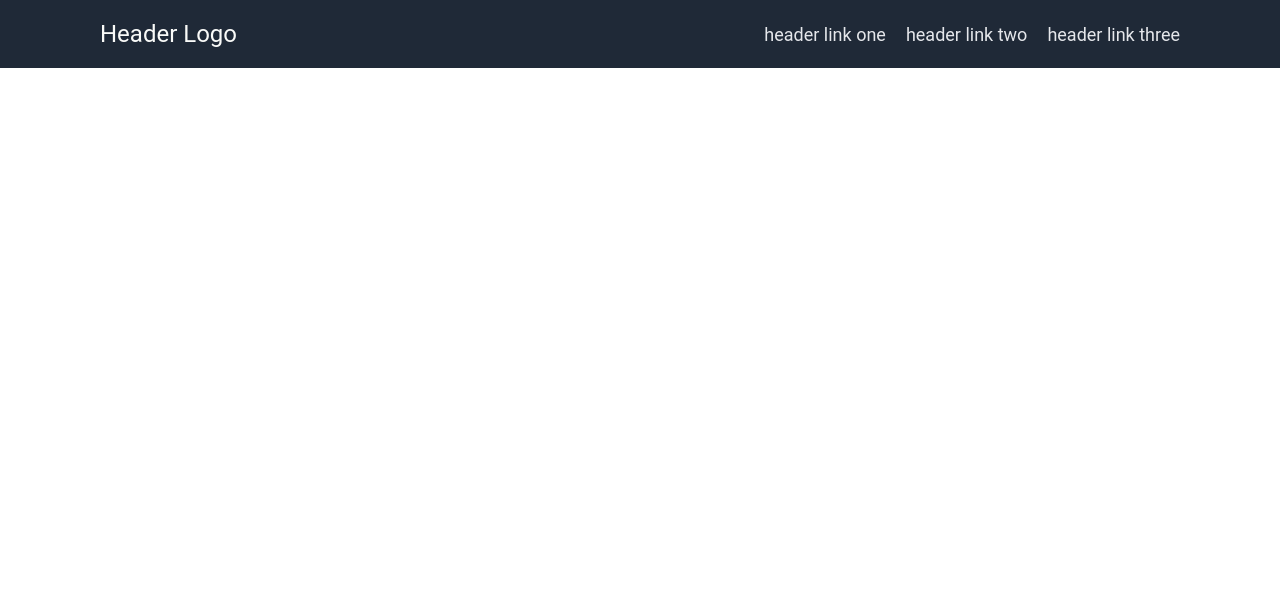
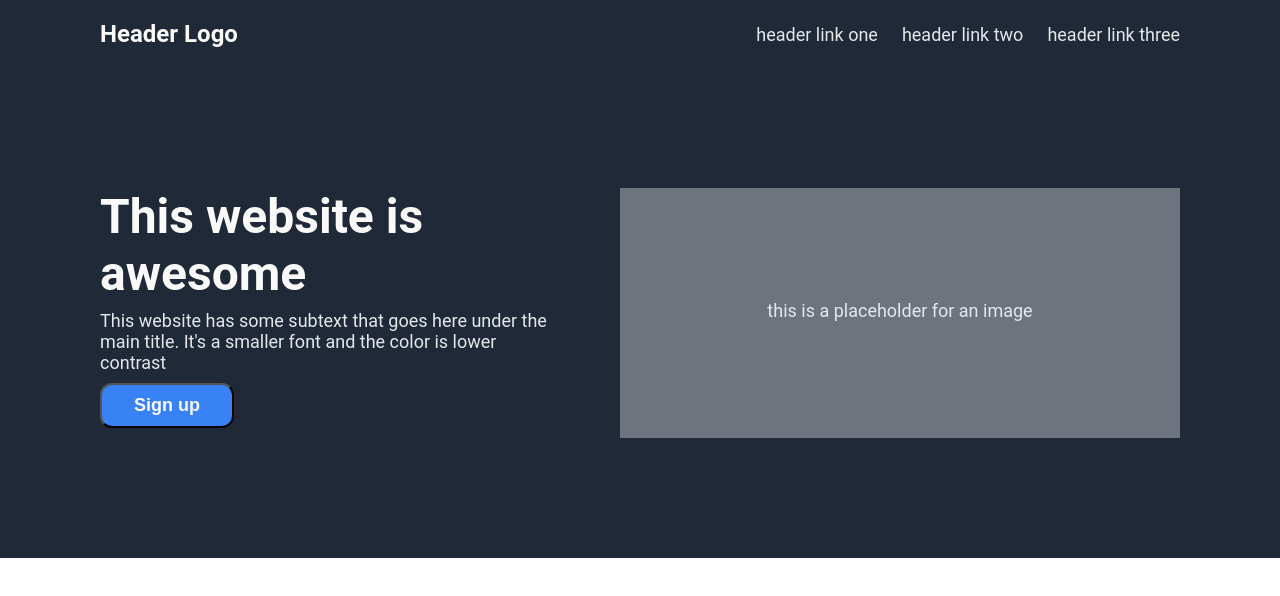
Before and after one commit to rafakarii/odin-landing-page, a plain HTML site: page index.html in a window 1280 px wide. Drawn offline with Linux system fonts and the light colour scheme.

Commit message:
Add hero section with text and image.

```diff
--- a/index.html
+++ b/index.html
@@ -18,6 +18,15 @@
             </nav>
         </header>
     </section>
-
+    <section class="header-container col-2">
+        <div class="action">
+            <h1>This website is awesome</h1>
+            <p>This website has some subtext that goes here under the main title. It's a smaller font and the color is lower contrast</p>
+            <button class="button">Sign up</button>
+        </div>
+        <div class="action placeholder">
+            <span>this is a placeholder for an image</span>
+        </div>
+    </section>
 </body>
 </html>
--- a/style.css
+++ b/style.css
@@ -7,6 +7,10 @@
 body {
     font-family: "Roboto", Arial, Helvetica, sans-serif;
     font-size: 18px;
+}
+
+p {
+    margin-top: 8px;
 }
 
 a {
@@ -34,14 +38,50 @@ a {
 .logo a {
     color: #F9FAF8;
     font-size: 24px;
+    font-weight: bold;
 }
 
 .menu {
     display: flex;
     flex-wrap: wrap;
-    gap: 20px;
+    gap: 24px;
 }
 
 .menu a {
     color: #E5E7EB;
 }
+
+.action {
+    color: #E5E7EB;
+    width: 450px;
+}
+
+.action h1 {
+    color: #F9FAF8;
+    font-size: 48px;
+    font-weight: bolder;
+}
+
+.col-2 {
+    gap: 70px;
+    padding: 120px 20px;
+}
+
+.placeholder {
+    background-color: #6d747d;
+    width: 560px;
+    padding: 112px 0;
+    text-align: center;
+}
+
+.button {
+    background-color: #3882F6;
+    color: #F9FAF8;
+    padding: 10px 32px;
+    margin: 10px 0;
+    font-size: 18px;
+    text-align: center;
+    font-weight: bold;
+    cursor: pointer;
+    border-radius: 12px;
+}
```
